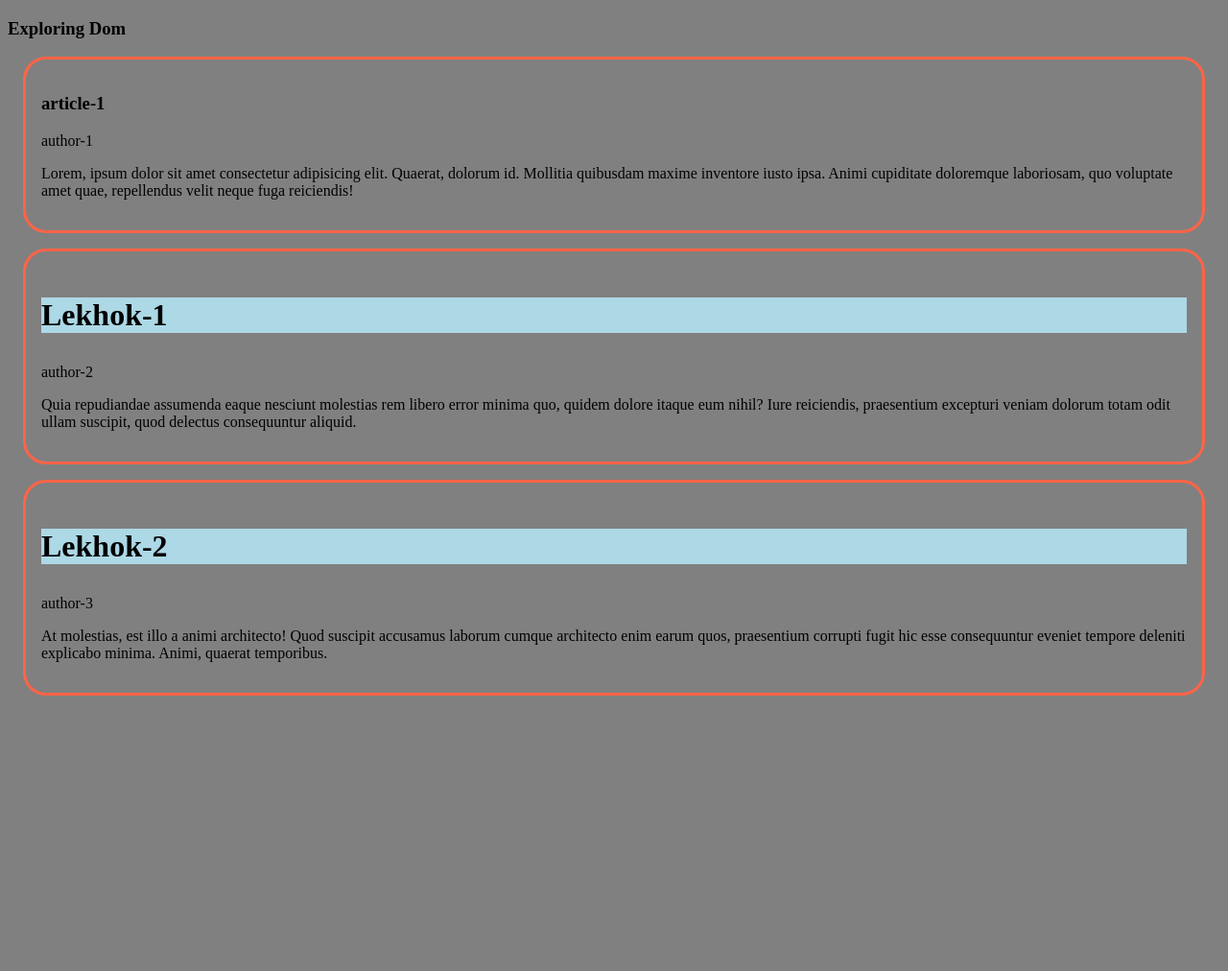
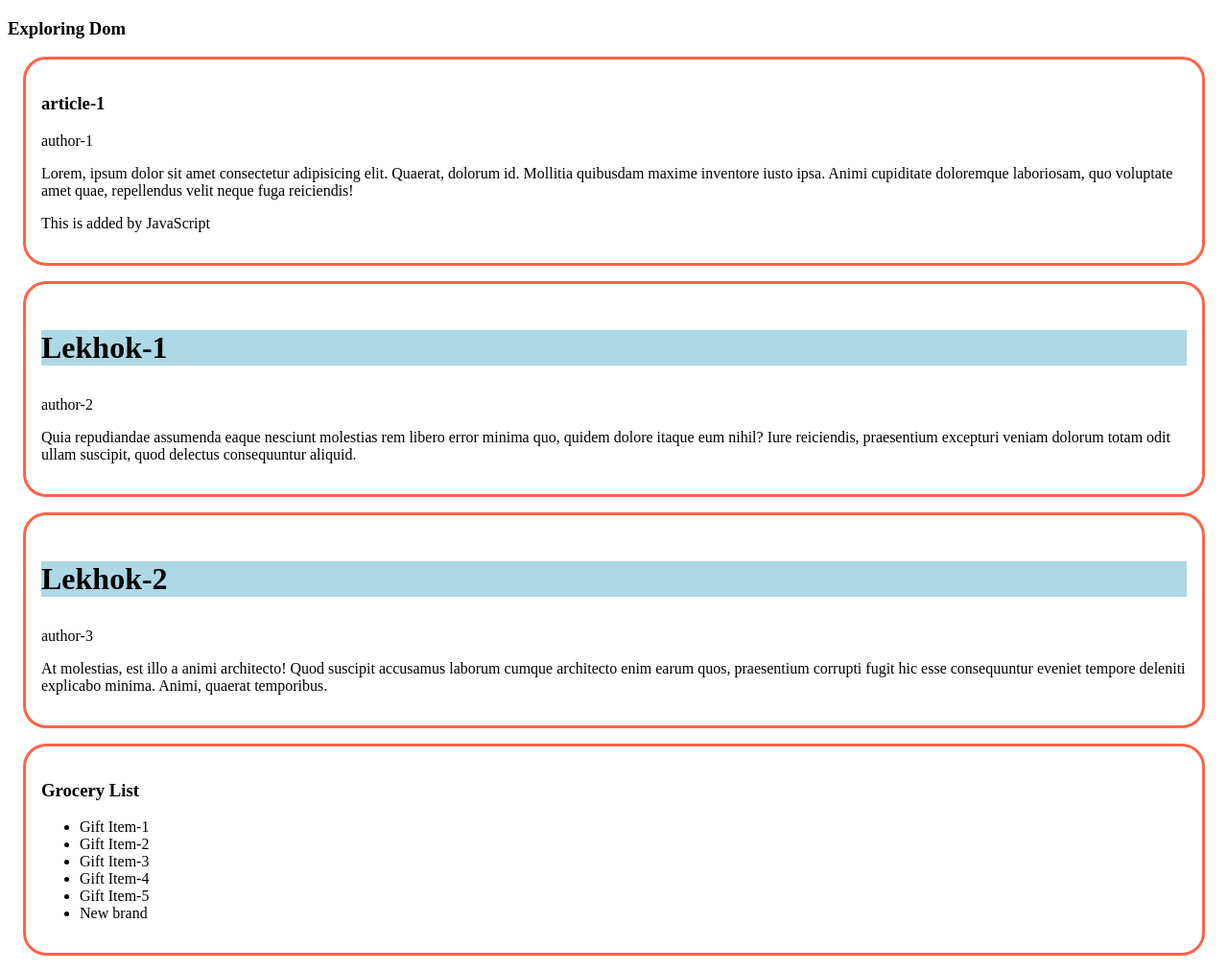
Before and after one commit to Hasib787/dom-events, a plain HTML site: page dom.html in a window 1280 px wide. Shown: the whole page at 96% size. Before the commit the page ends 800 px from the top, so only its background shows below. Drawn offline with Linux system fonts and the light colour scheme.

Commit message:
adding some chages

```diff
--- a/dom.html
+++ b/dom.html
@@ -12,8 +12,6 @@
             margin: 1em;
             padding: 1em;
         }
-
-        .special h3 {}
     </style>
 </head>
 
@@ -21,7 +19,7 @@
     <main>
         <section>
             <h3>Exploring Dom</h3>
-            <article>
+            <article id="first-article">
                 <h3>article-1</h3>
                 <p class="author">author-1</p>
                 <p class="description">Lorem, ipsum dolor sit amet consectetur adipisicing elit. Quaerat, dolorum id.
@@ -42,10 +40,19 @@
                     architecto enim earum quos, praesentium corrupti fugit hic esse consequuntur eveniet tempore
                     deleniti explicabo minima. Animi, quaerat temporibus.</p>
             </article>
+            <article>
+                <h3>Grocery List</h3>
+                <ul id="gift-list">
+                    <li>Gift Item-1</li>
+                    <li>Gift Item-2</li>
+                    <li>Gift Item-3</li>
+                    <li>Gift Item-4</li>
+                    <li>Gift Item-5</li>
+                </ul>
+            </article>
         </section>
     </main>
     <script>
-        document.body.style.backgroundColor = 'gray';
         let authors = document.querySelectorAll('.special h3');
         for (i = 0; i < authors.length; i++) {
             let element = authors[i];
@@ -54,6 +61,16 @@
             element.style.fontSize = '2em';
             element.innerHTML = 'Lekhok-' + (i + 1);
         }
+
+        const article = document.getElementById('first-article');
+        const newParagraph = document.createElement('p');
+        newParagraph.innerHTML = 'This is added by JavaScript';
+        article.appendChild(newParagraph);
+        //Add a new element for gift item
+        const ul = document.getElementById('gift-list');
+        const li = document.createElement('li');
+        li.innerHTML = 'New brand';
+        ul.appendChild(li);
     </script>
 </body>
 
```
